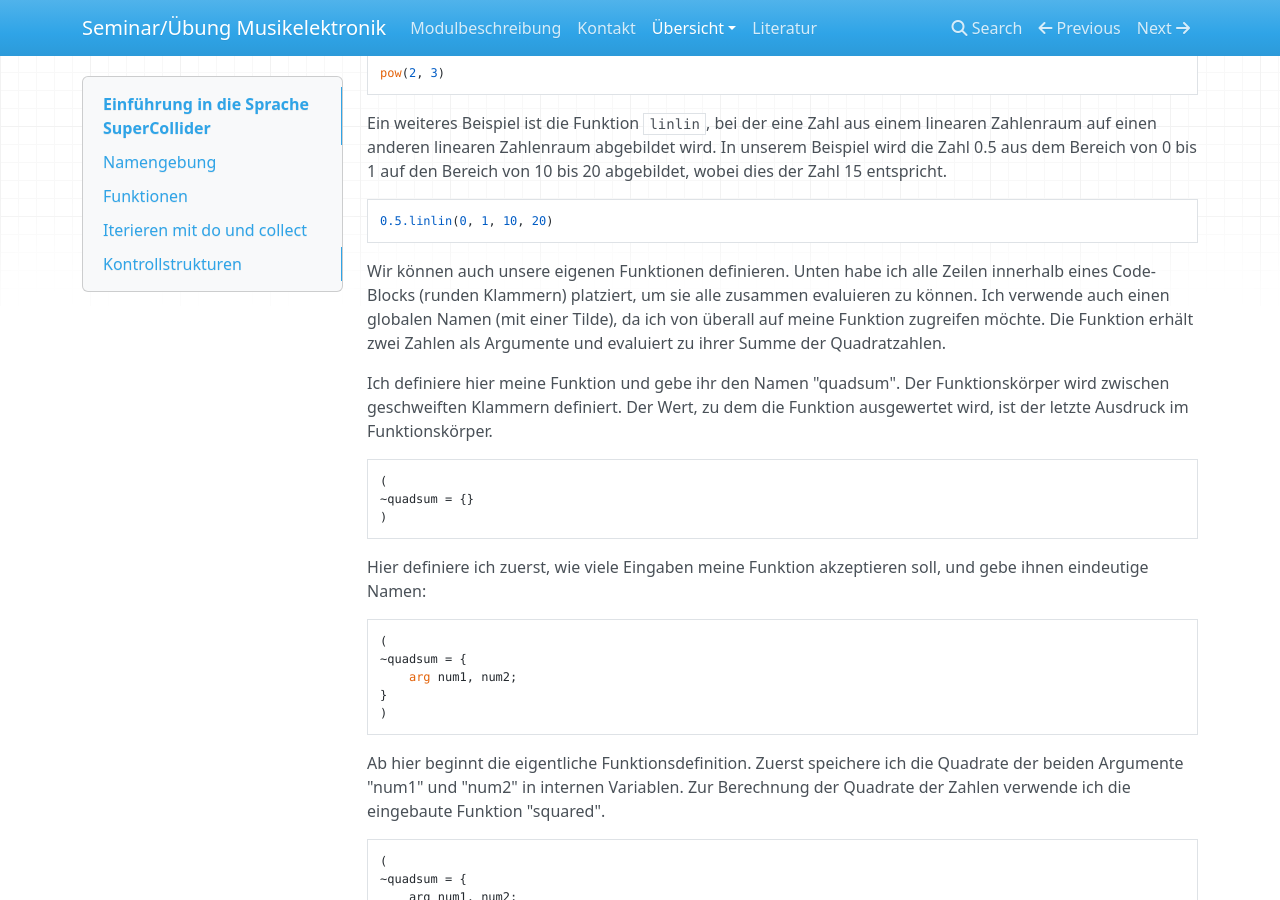
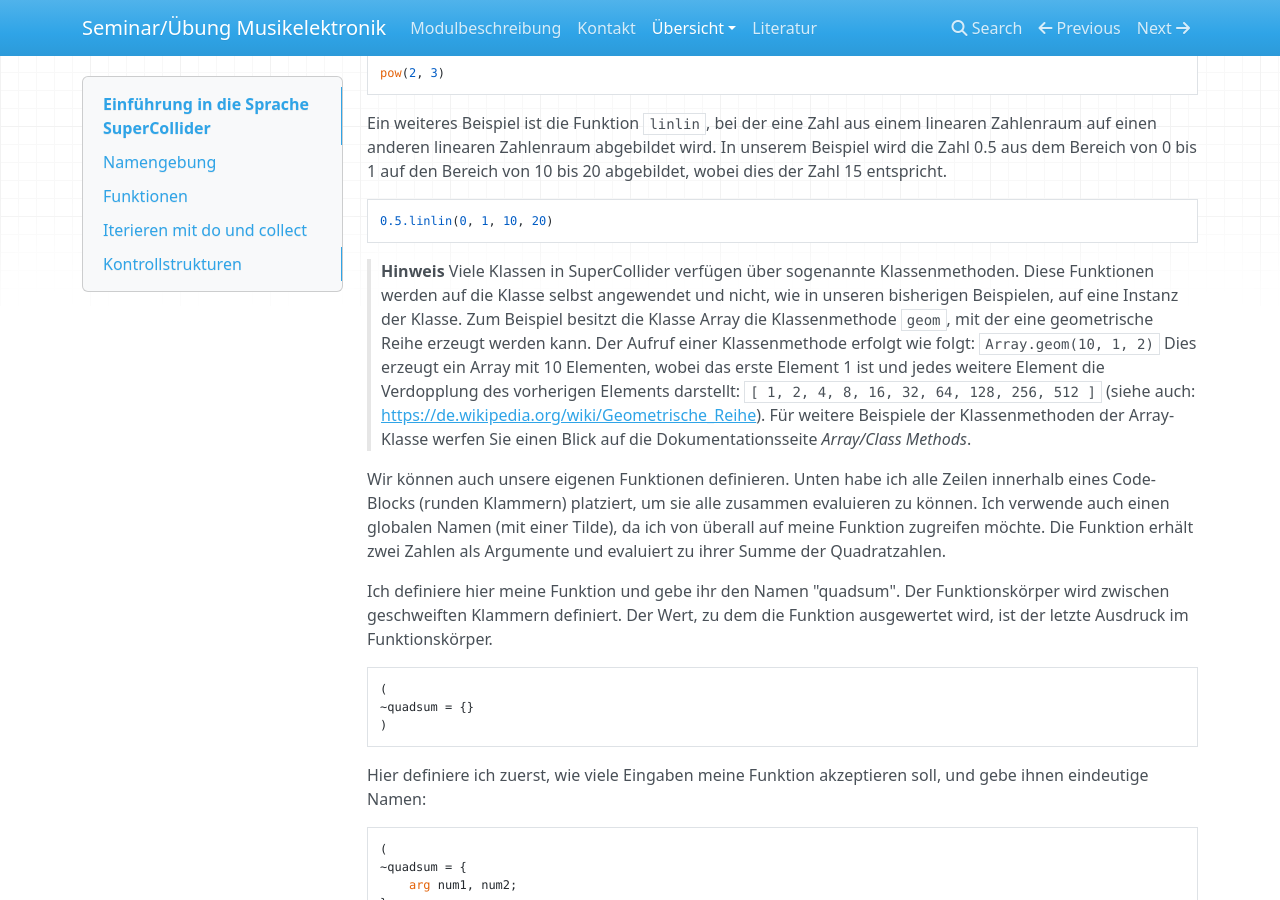
Before and after one commit to teymuri/musikelektronik, an MkDocs documentation site: the page built from docs/lang.md, in a window 1280 px wide and 900 px high, scrolled down 3149 px. Built offline with MkDocs 1.6.1, drawn with Linux system fonts in a browser that asks for light colours; nearby versions of some CDN libraries.

````diff
--- a/docs/lang.md
+++ b/docs/lang.md
@@ -162,6 +162,12 @@ Ein weiteres Beispiel ist die Funktion `linlin`, bei der eine Zahl aus einem lin
 ```
 0.5.linlin(0, 1, 10, 20)
 ```
+
+
+
+> **Hinweis**
+Viele Klassen in SuperCollider verfügen über sogenannte Klassenmethoden. Diese Funktionen werden auf die Klasse selbst angewendet und nicht, wie in unseren bisherigen Beispielen, auf eine Instanz der Klasse. Zum Beispiel besitzt die Klasse Array die Klassenmethode `geom`, mit der eine geometrische Reihe erzeugt werden kann. Der Aufruf einer Klassenmethode erfolgt wie folgt: ```Array.geom(10, 1, 2)```
+> Dies erzeugt ein Array mit 10 Elementen, wobei das erste Element 1 ist und jedes weitere Element die Verdopplung des vorherigen Elements darstellt: `[ 1, 2, 4, 8, 16, 32, 64, 128, 256, 512 ]` (siehe auch: [https://de.wikipedia.org/wiki/Geometrische_Reihe]()). Für weitere Beispiele der Klassenmethoden der Array-Klasse werfen Sie einen Blick auf die Dokumentationsseite *Array/Class Methods*.
 
 Wir können auch unsere eigenen Funktionen definieren. Unten habe ich alle Zeilen innerhalb eines Code-Blocks (runden Klammern) platziert, um sie alle zusammen evaluieren zu können. Ich verwende auch einen globalen Namen (mit einer Tilde), da ich von überall auf meine Funktion zugreifen möchte. Die Funktion erhält zwei Zahlen als Argumente und evaluiert zu ihrer Summe der Quadratzahlen.
 
````
Also changed, not shown: docs/first_sounds.md (+5 -0 lines), docs/loesungen.md (added, +18 -0 lines), docs/pix/lampe.png (added), site/index.html, site/search/search_index.json, 2 other files.
